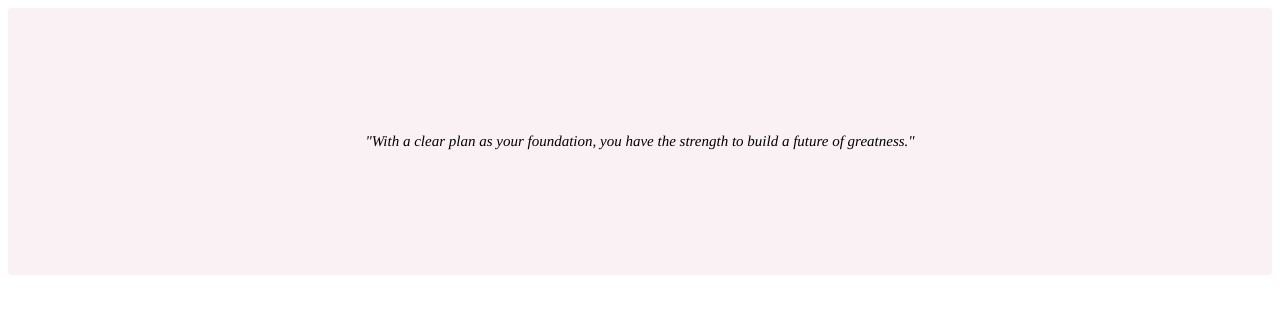
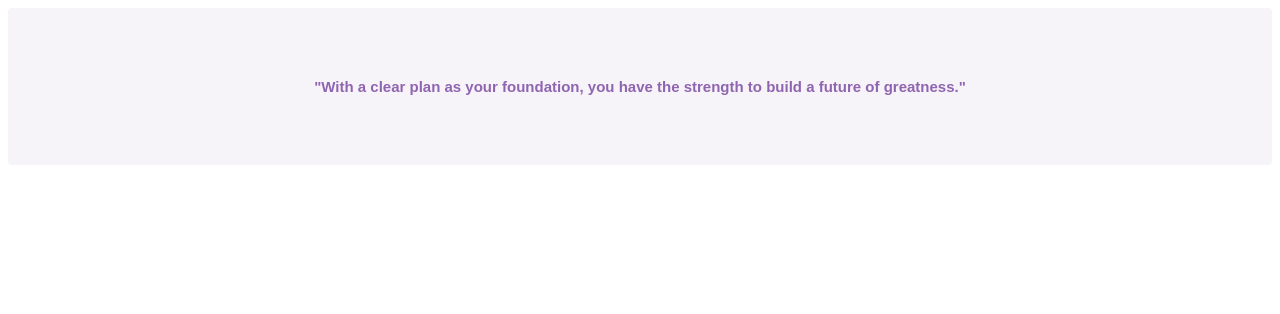
Before and after one commit to SpringboardPlanners/Quotes, a plain HTML site: page index.html in a window 1280 px wide. Drawn offline with Linux system fonts and the light colour scheme.

Commit message:
Update CSS_Code.css

```diff
--- a/CSS_Code.css
+++ b/CSS_Code.css
@@ -1,15 +1,15 @@
 body
 .quote-container {
-  background-color: #FAF1F5;
+  background-color: #F6F3F9;
   border-radius: 4px;
-  padding: 110px;
+  padding: 55px;
   text-align: center;
 }
 
 .quote-text {
   font-size: 15px;
   margin-bottom: 10px;
-  font-family: "Roboto Slab", Times, serif;
-  font-weight: 300;
-  font-style: italic;
+  font-family: sans-serif;
+  font-weight: bold;
+  color: #9065B0;
 }
```
